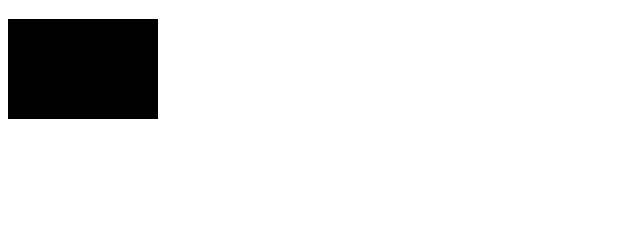
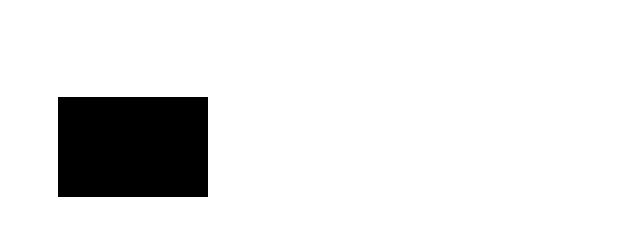
Before and after one commit to Bwaf/Bwaf.github.io, a plain HTML site: page Game Ideas/2D 1v1 game/index.html in a window 1280 px wide. Shown: the part 61-296 px from the top of the page, without its empty margins (0-640 px from the left). Drawn offline with Linux system fonts and the light colour scheme.

Commit message:
seperating the idea from the text

```diff
--- a/Game Ideas/2D 1v1 game/index.html
+++ b/Game Ideas/2D 1v1 game/index.html
@@ -8,6 +8,6 @@
     <body>
         <h1>2D 1v1 Game ideas</h1>
 
-        <div style="border-bottom: solid 100px black; width: 150px;"></div>
+        <div style=" margin-top: 100px; margin-left: 50px; border-bottom: solid 100px black; width: 150px;"></div>
     </body>
 </html>
```
